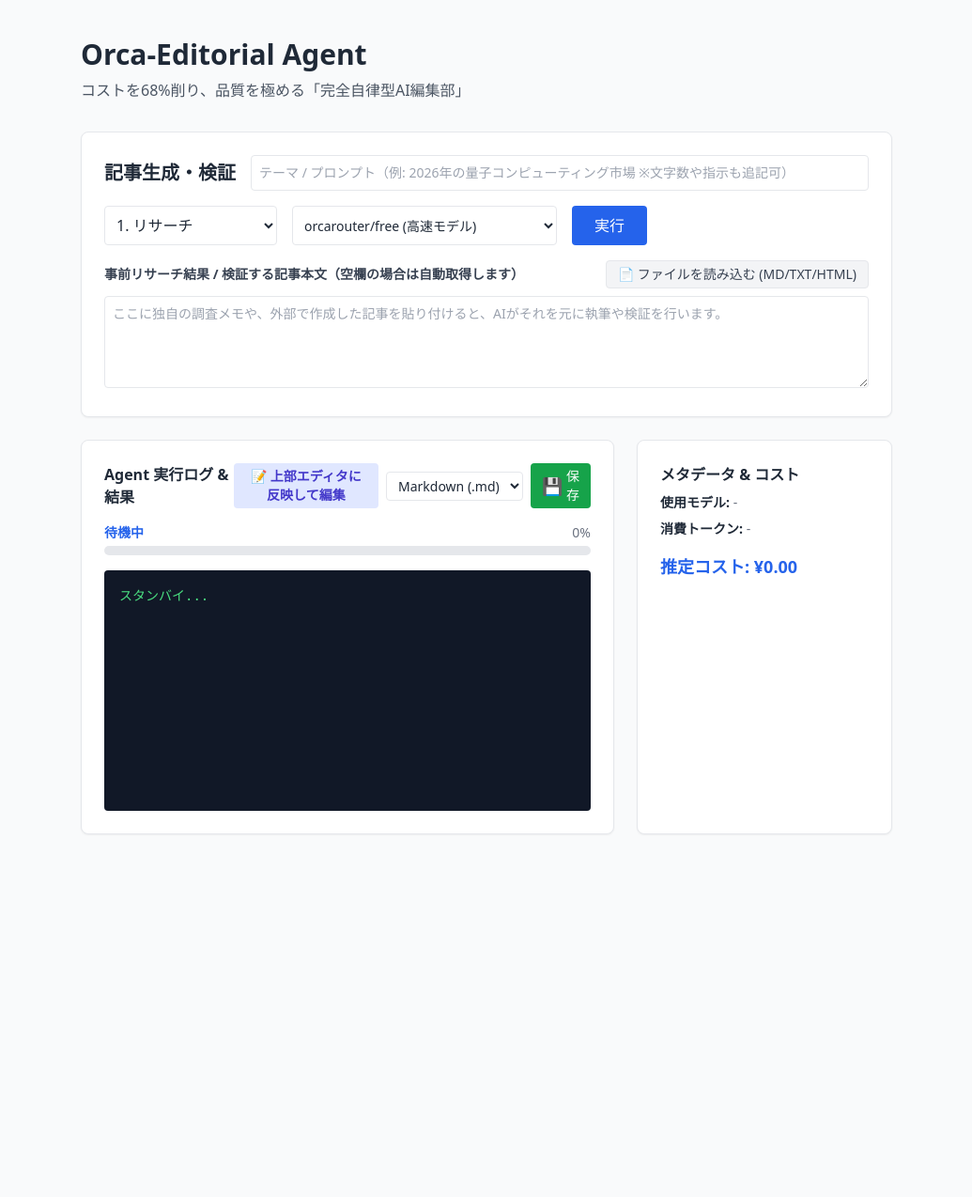
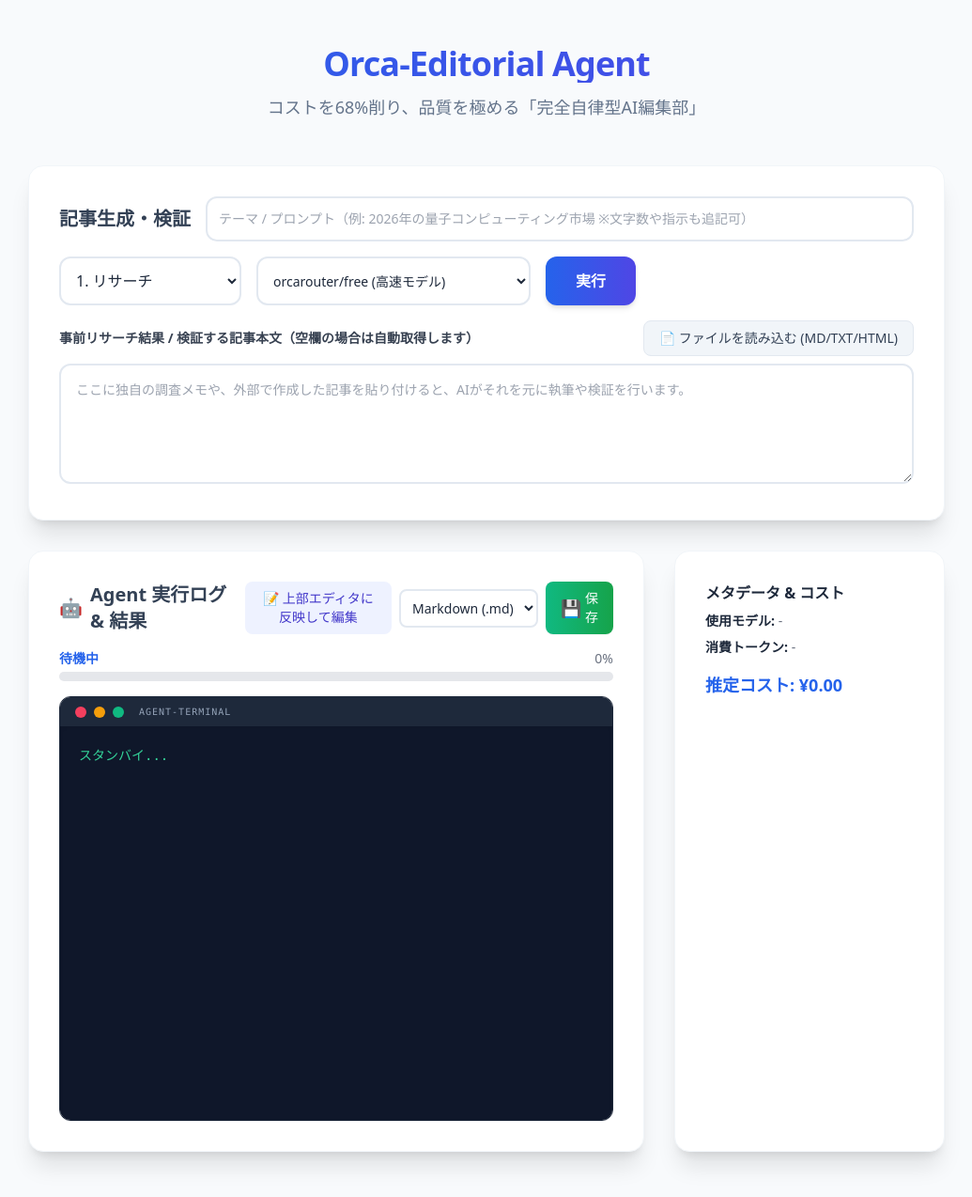
Before and after one commit to npulsar-droid/orca-editorial-agent, a FastAPI app: page / in a window 1280 px wide. Shown: the whole page at 94% size, without its empty margins (122-1157 px from the left). Before the commit the page ends 888 px from the top, so only its background shows below. Run offline with FastAPI, Linux system fonts and the light colour scheme; some libraries are stand-ins or nearby versions.

Commit message:
style: Completely overhaul UI design with modern Tailwind classes, gradients, polished terminal window, and improved form inputs

```diff
--- a/app/templates/index.html
+++ b/app/templates/index.html
@@ -19,53 +19,53 @@
         }
     </style>
 </head>
-<body class="bg-gray-50 text-gray-800">
-    <div class="max-w-4xl mx-auto py-10 px-4">
-        <h1 class="text-3xl font-bold mb-2">Orca-Editorial Agent</h1>
-        <p class="text-gray-600 mb-8">コストを68%削り、品質を極める「完全自律型AI編集部」</p>
+<body class="bg-slate-50 text-slate-800 font-sans">
+    <div class="max-w-5xl mx-auto py-12 px-6">
+        <div class="text-center mb-12"><h1 class="text-4xl font-extrabold mb-3 tracking-tight text-transparent bg-clip-text bg-gradient-to-r from-blue-600 to-indigo-600">Orca-Editorial Agent</h1>
+        <p class="text-slate-500 font-medium text-lg">コストを68%削り、品質を極める「完全自律型AI編集部」</p></div>
 
-        <div class="bg-white p-6 rounded-lg shadow-sm border border-gray-200 mb-6">
+        <div class="bg-white p-8 rounded-2xl shadow-xl border border-slate-100 mb-8">
             <div class="flex flex-col md:flex-row md:items-center gap-4 mb-4">
-                <h2 class="text-xl font-semibold whitespace-nowrap">記事生成・検証</h2>
-                <input type="text" id="theme" placeholder="テーマ / プロンプト（例: 2026年の量子コンピューティング市場 ※文字数や指示も追記可）" class="flex-1 border p-2 rounded text-sm">
+                <h2 class="text-xl font-bold text-slate-700 whitespace-nowrap">記事生成・検証</h2>
+                <input type="text" id="theme" placeholder="テーマ / プロンプト（例: 2026年の量子コンピューティング市場 ※文字数や指示も追記可）" class="flex-1 border-2 border-slate-200 focus:border-indigo-500 focus:ring-4 focus:ring-indigo-500/20 p-3 rounded-xl text-sm transition-all outline-none">
             </div>
             <div class="flex gap-4 mb-4">
-                <select id="step" class="border p-2 rounded bg-white" onchange="updateDefaultModel()">
+                <select id="step" class="border-2 border-slate-200 focus:border-indigo-500 focus:ring-4 focus:ring-indigo-500/20 p-3 rounded-xl bg-white transition-all outline-none cursor-pointer" onchange="updateDefaultModel()">
                     <option value="research" selected>1. リサーチ</option>
                     <option value="writing">2. 構成・執筆</option>
                     <option value="fact_check">3. ファクトチェック</option>
                 </select>
-                <select id="model" class="border p-2 rounded bg-white text-sm">
+                <select id="model" class="border-2 border-slate-200 focus:border-indigo-500 focus:ring-4 focus:ring-indigo-500/20 p-3 rounded-xl bg-white text-sm transition-all outline-none cursor-pointer">
                     <!-- JavaScriptで動的に生成されます -->
                 </select>
-                <button id="exec-btn" onclick="generate()" class="bg-blue-600 text-white px-6 py-2 rounded hover:bg-blue-700">実行</button>
-                <button id="cancel-btn" onclick="cancelGeneration()" class="hidden bg-red-600 text-white px-6 py-2 rounded hover:bg-red-700">停止</button>
+                <button id="exec-btn" onclick="generate()" class="bg-gradient-to-r from-blue-600 to-indigo-600 hover:from-blue-700 hover:to-indigo-700 text-white px-8 py-3 rounded-xl font-semibold shadow-md hover:shadow-lg transition-all duration-200 transform hover:-translate-y-0.5">実行</button>
+                <button id="cancel-btn" onclick="cancelGeneration()" class="hidden bg-gradient-to-r from-red-500 to-rose-600 hover:from-red-600 hover:to-rose-700 text-white px-8 py-3 rounded-xl font-semibold shadow-md transition-all duration-200">停止</button>
             </div>
 
             <div class="mt-4">
                 <div class="flex justify-between items-center mb-2">
                     <label class="text-sm font-semibold text-gray-700">事前リサーチ結果 / 検証する記事本文（空欄の場合は自動取得します）</label>
-                    <label class="cursor-pointer bg-gray-100 text-gray-700 px-3 py-1 rounded text-sm hover:bg-gray-200 border">
+                    <label class="cursor-pointer bg-slate-100 text-slate-700 px-4 py-2 rounded-lg border border-slate-200 hover:bg-slate-200 hover:shadow-sm text-sm font-medium transition-all">
                         📄 ファイルを読み込む (MD/TXT/HTML)
                         <input type="file" id="file-upload" accept=".md,.txt,.html" class="hidden" onchange="handleFileUpload(event)">
                     </label>
                 </div>
-                <textarea id="custom-context" rows="4" placeholder="ここに独自の調査メモや、外部で作成した記事を貼り付けると、AIがそれを元に執筆や検証を行います。" class="w-full border p-2 rounded text-sm"></textarea>
+                <textarea id="custom-context" rows="4" placeholder="ここに独自の調査メモや、外部で作成した記事を貼り付けると、AIがそれを元に執筆や検証を行います。" class="w-full border-2 border-slate-200 focus:border-indigo-500 focus:ring-4 focus:ring-indigo-500/20 rounded-xl p-4 h-32 text-sm transition-all outline-none resize-y"></textarea>
             </div>
         </div>
 
-        <div class="grid grid-cols-1 md:grid-cols-3 gap-6">
-            <div class="bg-white p-6 rounded-lg shadow-sm border border-gray-200 flex-1 md:col-span-2 flex flex-col">
+        <div class="flex flex-col lg:flex-row gap-8">
+            <div class="bg-white p-8 rounded-2xl shadow-xl border border-slate-100 flex-1 flex flex-col h-[40rem]">
             <div class="flex justify-between items-center mb-4">
-                <h3 class="font-semibold">Agent 実行ログ & 結果</h3>
+                <h3 class="text-xl font-bold text-slate-700 flex items-center gap-2"><span>🤖</span> Agent 実行ログ & 結果</h3>
                 <div class="flex items-center gap-2">
-                    <button onclick="copyToEditor()" class="bg-indigo-100 text-indigo-700 px-3 py-1 rounded text-sm hover:bg-indigo-200 font-semibold">📝 上部エディタに反映して編集</button>
-                    <select id="download-format" class="border rounded px-2 py-1 text-sm bg-white">
+                    <button onclick="copyToEditor()" class="bg-indigo-50 text-indigo-700 px-4 py-2 rounded-lg text-sm font-medium hover:bg-indigo-100 flex items-center gap-1 transition-colors">📝 上部エディタに反映して編集</button>
+                    <select id="download-format" class="border-2 border-slate-200 p-2 rounded-lg text-sm bg-white focus:border-indigo-500 outline-none transition-colors">
                         <option value="md">Markdown (.md)</option>
                         <option value="txt">Text (.txt)</option>
                         <option value="html">HTML (.html)</option>
                     </select>
-                    <button onclick="downloadFile()" class="bg-green-600 text-white px-3 py-1 rounded text-sm hover:bg-green-700 flex items-center gap-1"><span class="text-lg">💾</span> 保存</button>
+                    <button onclick="downloadFile()" class="bg-gradient-to-r from-emerald-500 to-green-600 text-white px-4 py-2 rounded-lg text-sm font-medium hover:from-emerald-600 hover:to-green-700 flex items-center gap-1 shadow-sm transition-all transform hover:-translate-y-0.5"><span class="text-lg">💾</span> 保存</button>
                 </div>
             </div>
 
@@ -79,9 +79,19 @@
                     </div>
                 </div>
 
-                <div id="output" class="bg-gray-900 text-green-400 p-4 rounded flex-1 min-h-[16rem] overflow-y-auto whitespace-pre-wrap font-mono text-sm leading-relaxed">スタンバイ...</div>
+
+                <div class="relative flex-1 flex flex-col rounded-xl overflow-hidden shadow-inner border border-slate-800">
+                    <div class="bg-slate-800 px-4 py-2 flex items-center gap-2">
+                        <div class="w-3 h-3 rounded-full bg-rose-500"></div>
+                        <div class="w-3 h-3 rounded-full bg-amber-500"></div>
+                        <div class="w-3 h-3 rounded-full bg-emerald-500"></div>
+                        <div class="text-[10px] text-slate-400 font-mono ml-2 uppercase tracking-widest">agent-terminal</div>
+                    </div>
+                    <div id="output" class="bg-slate-900 text-emerald-400 p-5 flex-1 min-h-[16rem] overflow-y-auto whitespace-pre-wrap font-mono text-sm leading-relaxed shadow-inner">スタンバイ...</div>
+                </div>
+
             </div>
-            <div class="bg-white p-6 rounded-lg shadow-sm border border-gray-200">
+            <div class="bg-white p-8 rounded-2xl shadow-xl border border-slate-100 w-full lg:w-72 flex-shrink-0">
                 <h3 class="font-semibold mb-2">メタデータ & コスト</h3>
                 <div class="text-sm">
                     <p class="mb-2"><strong>使用モデル:</strong> <span id="model-name" class="text-gray-500">-</span></p>
```
Also changed, not shown: rewrite_ui.py (added, +54 -0 lines), rewrite_ui2.py (added, +11 -0 lines).
